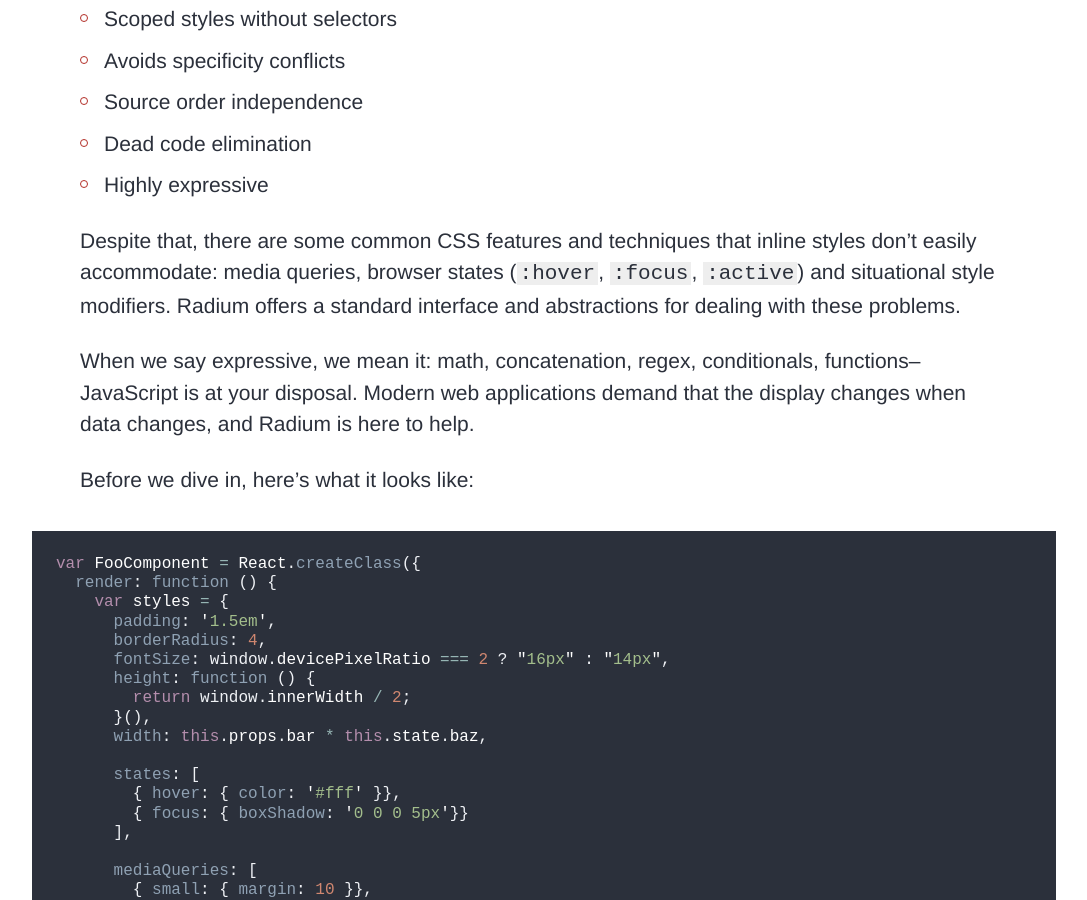
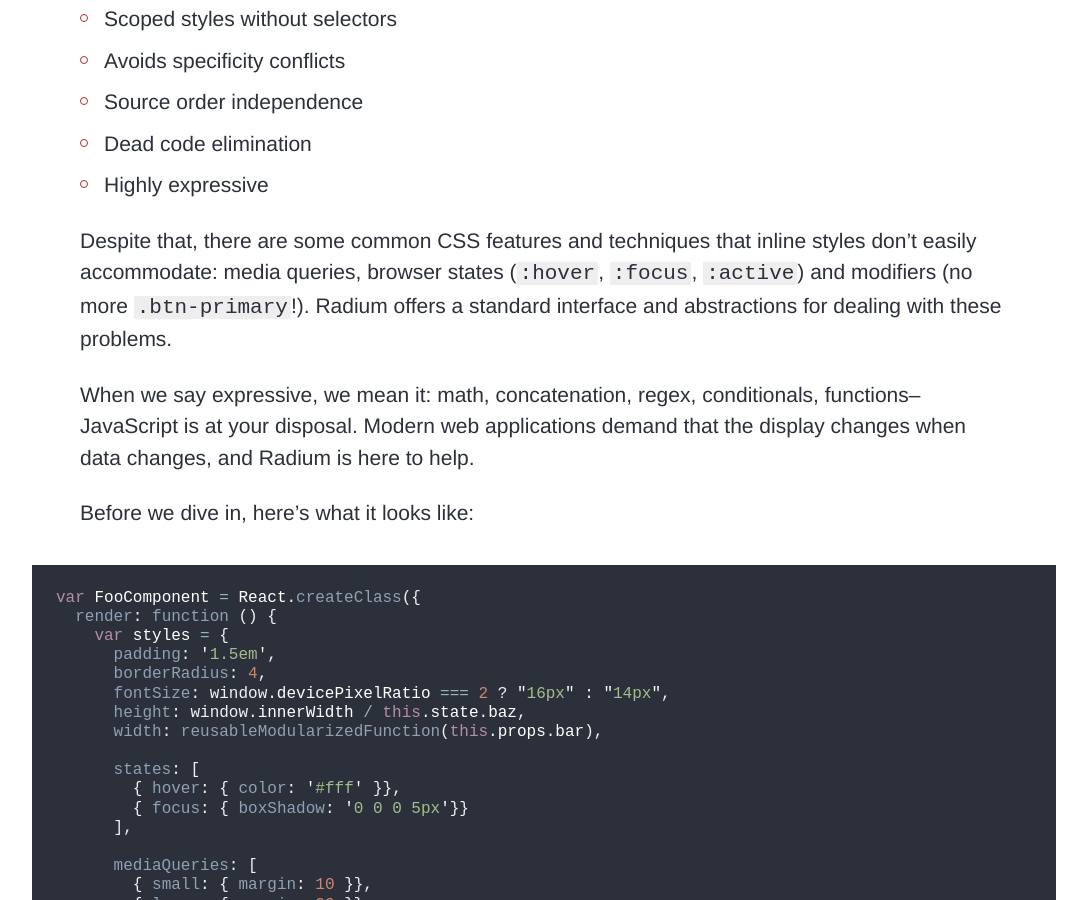
Before and after one commit to FormidableLabs/radium, a Jekyll site: the page built from index.md, in a window 1280 px wide and 900 px high, scrolled down 1454 px. Shown: the whole window, without its empty margins (96-1183 px from the left). Built offline with Jekyll 4.4.1, drawn with Linux system fonts in a browser that asks for light colours; some web fonts are replaced; Markdown is read by kramdown in place of the engine named in the settings.

Commit message:
One last copy update

```diff
--- a/_includes/examples.md
+++ b/_includes/examples.md
@@ -6,7 +6,7 @@ Eliminating CSS in favor of inline styles that are computed on the fly is a powe
 - Dead code elimination
 - Highly expressive
 
-Despite that, there are some common CSS features and techniques that inline styles don't easily accommodate: media queries, browser states (`:hover`, `:focus`, `:active`) and situational style modifiers. Radium offers a standard interface and abstractions for dealing with these problems.
+Despite that, there are some common CSS features and techniques that inline styles don't easily accommodate: media queries, browser states (`:hover`, `:focus`, `:active`) and modifiers (no more <code>.btn-primary</code>!). Radium offers a standard interface and abstractions for dealing with these problems.
 
 When we say expressive, we mean it: math, concatenation, regex, conditionals, functions&ndash;JavaScript is at your disposal. Modern web applications demand that the display changes when data changes, and Radium is here to help.
 
@@ -19,10 +19,8 @@ var FooComponent = React.createClass({
       padding: '1.5em',
       borderRadius: 4,
       fontSize: window.devicePixelRatio === 2 ? "16px" : "14px",
-      height: function () {
-        return window.innerWidth / 2;
-      }(),
-      width: this.props.bar * this.state.baz,
+      height: window.innerWidth / this.state.baz,
+      width: reusableModularizedFunction(this.props.bar),
 
       states: [
         { hover: { color: '#fff' }},
```
